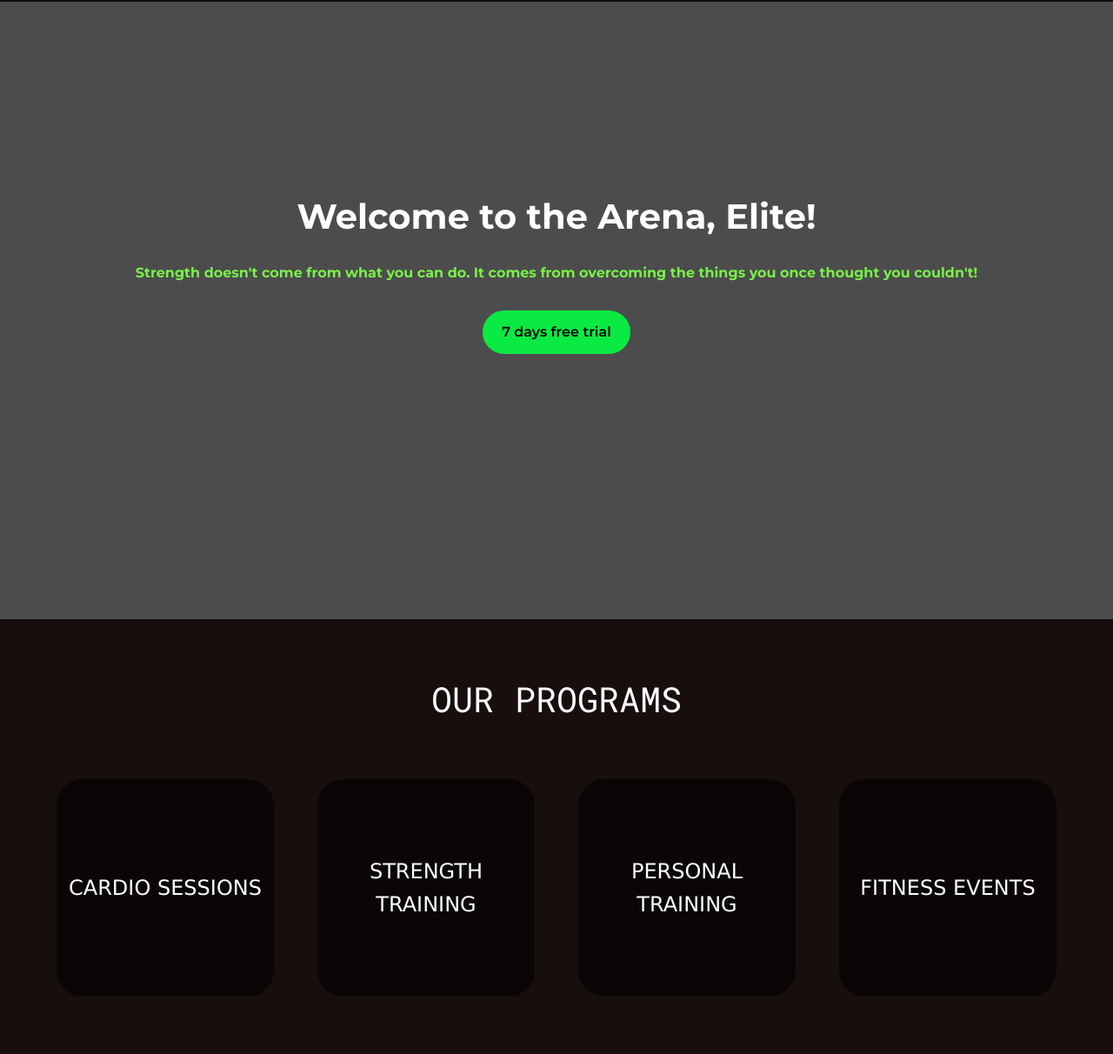
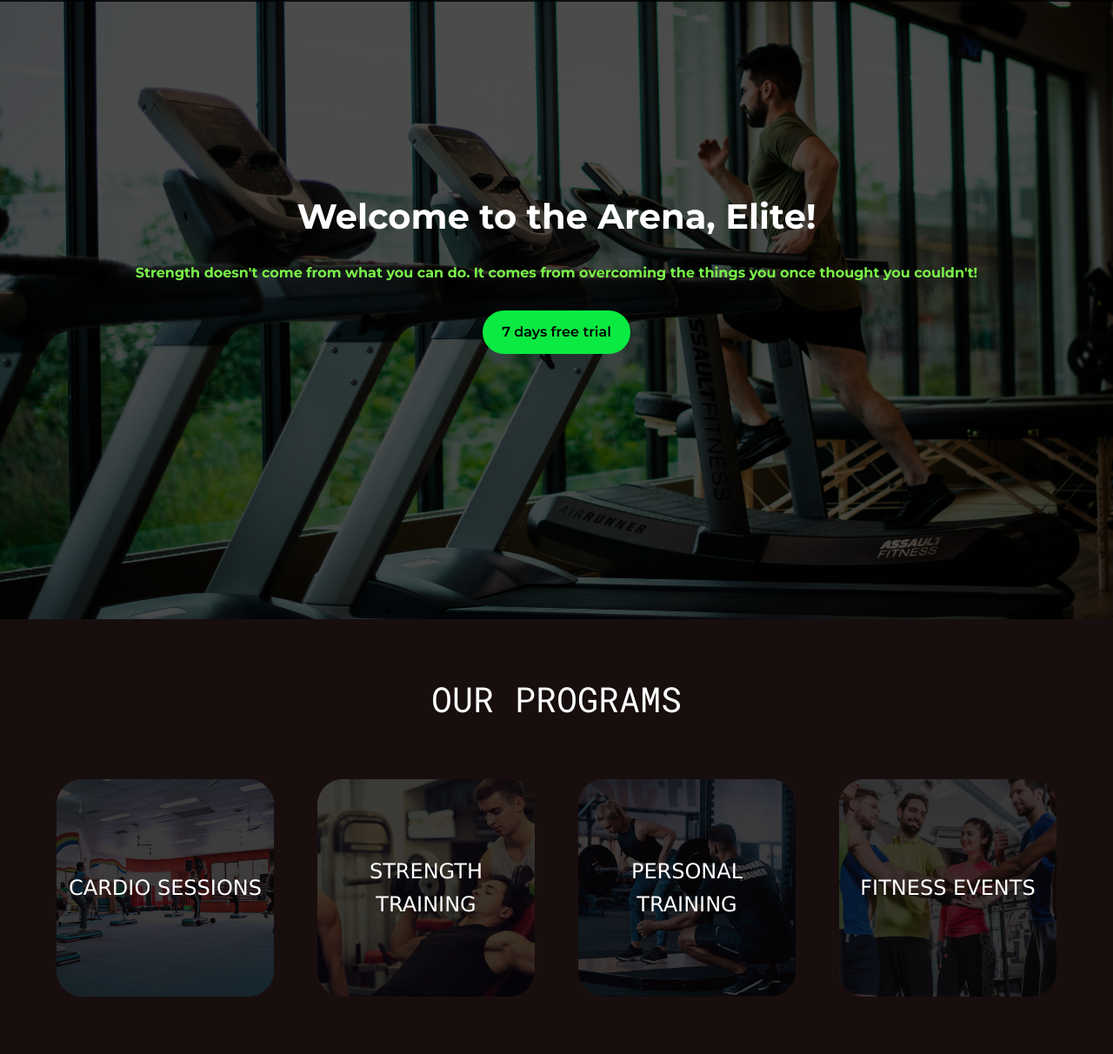
Before and after one commit to alekh-thakur/Gym-Website, a plain HTML site: page index.html in a window 1280 px wide. Shown: the part 88-1300 px from the top of the page at 87% size. Drawn offline with nearby package versions, Linux system fonts and the light colour scheme; a web font is replaced by a local one.

Commit message:
renamed files

```diff
--- a/index2.html
+++ b/index.html
@@ -4,7 +4,7 @@
     <meta charset="UTF-8" />
     <meta name="viewport" content="width=device-width, initial-scale=1.0" />
     <title>Evexia Gym</title>
-    <link rel="stylesheet" href="style2.css" />
+    <link rel="stylesheet" href="style.css" />
     <link
       href="https://fonts.googleapis.com/css2?family=Montserrat:ital,wght@0,100..900;1,100..900&display=swap"
       rel="stylesheet"
--- a/style2.css
+++ b/style.css
@@ -90,7 +90,7 @@
 
   #home::before {
     content: "";
-    background-image: url("back3.jpg");
+    background-image: url("captures/back3.jpg");
     background-repeat: no-repeat;
     background-size: cover;
     background-position: center;
@@ -193,19 +193,19 @@
   }
 
   #program1::before {
-    background-image: url("program1.jpeg");
+    background-image: url("captures/program1.jpeg");
   }
 
   #program2::before {
-    background-image: url("program2.jpg");
+    background-image: url("captures/program2.jpg");
   }
 
   #program3::before {
-    background-image: url("program3.png");
+    background-image: url("captures/program3.png");
   }
 
   #program4::before {
-    background-image: url("program4.jpeg");
+    background-image: url("captures/program4.jpeg");
   }
 
   .programs::after {
```
